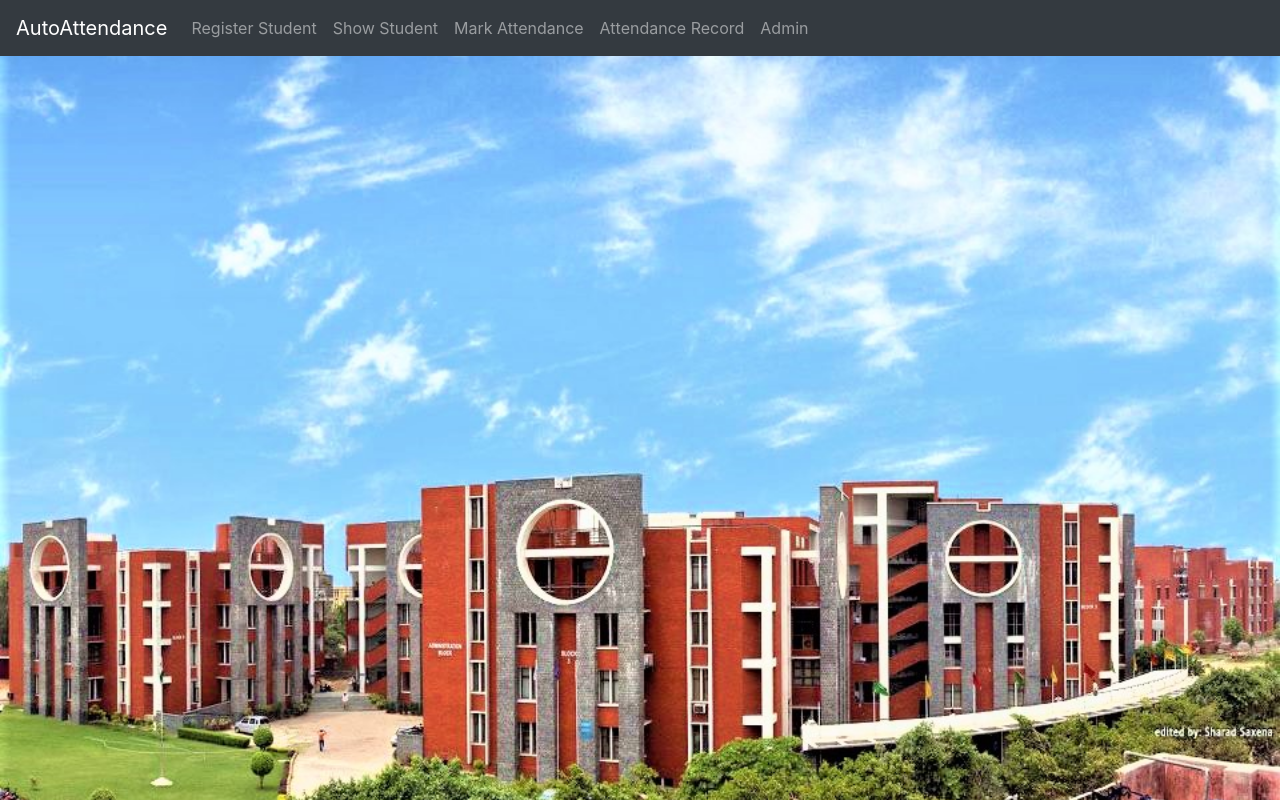
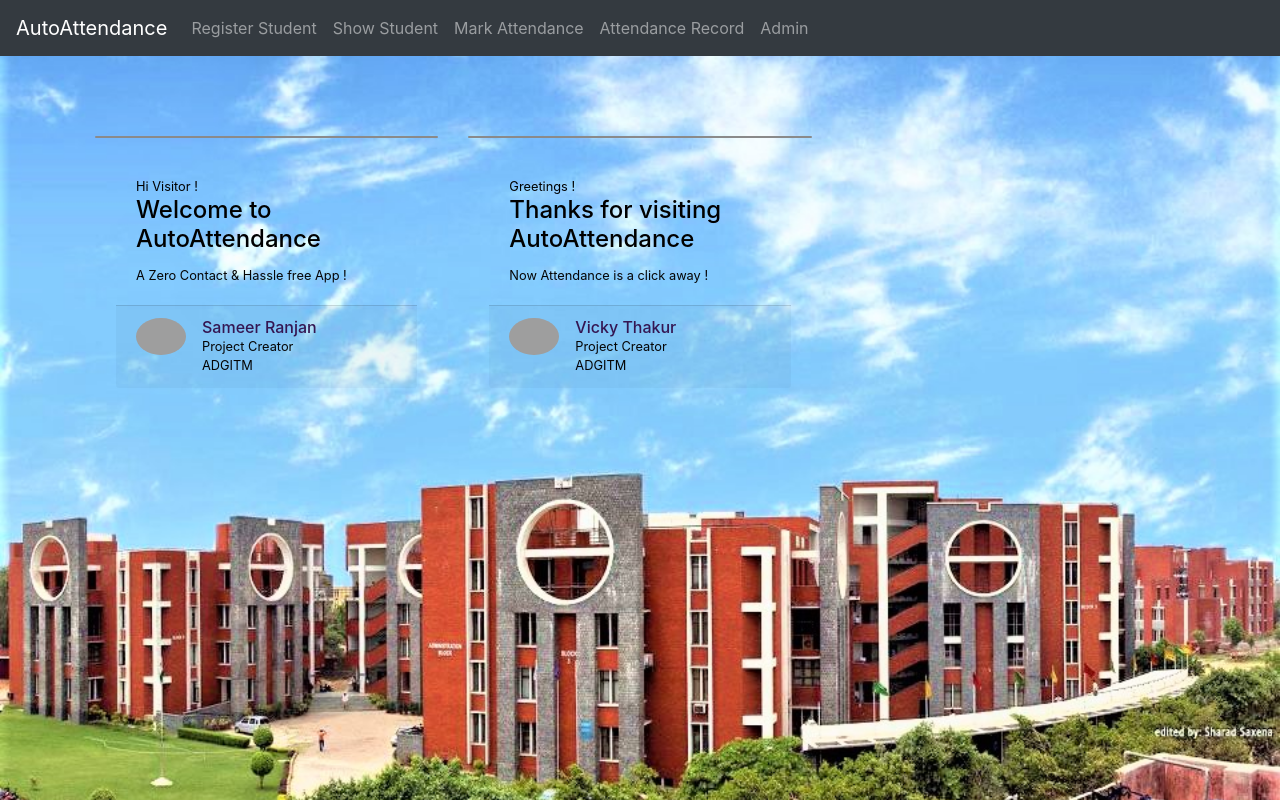
Before and after one commit to wilfredarin/AutoAttendance, a Django app: page / in a window 1280 px wide. Run offline with Django 3.2, Linux system fonts and the light colour scheme; some libraries are stand-ins or nearby versions; grey boxes are pictures that could not be loaded.

Commit message:
final commit

```diff
--- a/attendance/templates/attendance/display_student.html
+++ b/attendance/templates/attendance/display_student.html
@@ -22,7 +22,7 @@
         <a class="nav-link" href="{% url 'markattendance' %}">Mark Attendance</a>
       </li>
       <li class="nav-item">
-        <a class="nav-link" href="{% url 'markattendance' %}">Attendance Record</a>
+        <a class="nav-link" href="{% url 'attendancerecord' %}">Attendance Record</a>
       </li>
     </ul>
   </div>
--- a/attendance/templates/attendance/index.html
+++ b/attendance/templates/attendance/index.html
@@ -38,4 +38,152 @@
       <strong>Success!</strong> Mr {{name}} your attendance has been marked !
     </div>
   {% endif %}
+
+
+
+
+
+
+
+<style>
+  body{
+  background-color:#FCBF49;
+}
+.wrapper{margin:10vh}
+//post card styles
+
+.card{
+  border: none;
+  transition: all 500ms cubic-bezier(0.19, 1, 0.22, 1);
+ overflow:hidden;
+ border-radius:20px;
+ min-height:450px;
+   box-shadow: 0 0 12px 0 rgba(0,0,0,0.2);
+
+ @media (max-width: 768px) {
+  min-height:350px;
+}
+
+@media (max-width: 420px) {
+  min-height:300px;
+}
+
+ &.card-has-bg{
+ transition: all 500ms cubic-bezier(0.19, 1, 0.22, 1);
+  background-size:120%;
+  background-repeat:no-repeat;
+  background-position: center center;
+  &:before {
+    content: '';
+    position: absolute;
+    top: 0;
+    right: 0;
+    bottom: 0;
+    left: 0;
+    background: inherit;
+    -webkit-filter: grayscale(1);
+  -moz-filter: grayscale(100%);
+  -ms-filter: grayscale(100%);
+  -o-filter: grayscale(100%);
+  filter: grayscale(100%);}
+
+  &:hover {
+    transform: scale(0.98);
+     box-shadow: 0 0 5px -2px rgba(0,0,0,0.3);
+    background-size:130%;
+     transition: all 500ms cubic-bezier(0.19, 1, 0.22, 1);
+
+    .card-img-overlay {
+      transition: all 800ms cubic-bezier(0.19, 1, 0.22, 1);
+      background: rgb(35,79,109);
+     background: linear-gradient(0deg, rgba(4,69,114,0.5) 0%, rgba(4,69,114,1) 100%);
+     }
+  }
+}
+ .card-footer{
+  background: none;
+   border-top: none;
+    .media{
+     img{
+       border:solid 3px rgba(234,95,0,0.3);
+     }
+   }
+ }
+ .card-meta{color:orange}
+ .card-body{
+   transition: all 500ms cubic-bezier(0.19, 1, 0.22, 1);
+}
+ &:hover {
+   .card-body{
+     margin-top:30px;
+     transition: all 800ms cubic-bezier(0.19, 1, 0.22, 1);
+   }
+ cursor: pointer;
+ transition: all 800ms cubic-bezier(0.19, 1, 0.22, 1);
+}
+ .card-img-overlay {
+  transition: all 800ms cubic-bezier(0.19, 1, 0.22, 1);
+ background: rgb(35,79,109);
+background: linear-gradient(0deg, rgba(35,79,109,0.3785889355742297) 0%, rgba(69,95,113,1) 100%);
+}
+}
+</style>
+
+
+
+<div id="card-intro">
+
+<section class="wrapper">
+  <div class="container">
+    <div class="row">
+
+       <div class="col-sm-4">
+        <div class="card text-white card-has-bg click-col" style="background-image:url('https://source.unsplash.com/600x900/?tree,nature');">
+           <img class="card-img d-none" src="https://source.unsplash.com/600x900/?tree,nature" alt="Goverment Lorem Ipsum Sit Amet Consectetur dipisi?">
+            <div class="card-img-overlay d-flex flex-column">
+              <div class="card-body">
+                <small class="card-meta mb-2" style="color: black;">Hi Visitor !</small>
+                <h4 class="card-title mt-0 " style="color: black;">Welcome to AutoAttendance</h4>
+                <small style="color:rgb(5, 5, 5);"><i class="far fa-clock"></i>A Zero Contact & Hassle free App !</small>
+              </div>
+              <div class="card-footer">
+                  <div class="media">
+                    <img class="mr-3 rounded-circle" src="https://cdn0.iconfinder.com/data/icons/user-pictures/100/male-512.png" alt="Generic placeholder image" style="max-width:50px">
+                    <div class="media-body">
+                      <h6 class="my-0 d-block" style="color:rgb(52, 22, 82);">Sameer Ranjan</h6>
+                      <small style="color:rgb(5, 5, 5);">Project Creator</br>ADGITM</small>
+
+                    </div>
+                  </div>
+              </div>
+            </div>
+        </div>
+      </div>
+
+      <div class="col-sm-4">
+        <div class="card text-white card-has-bg click-col" style="background-image:url('https://source.unsplash.com/600x900/?tree,nature');">
+           <img class="card-img d-none" src="https://source.unsplash.com/600x900/?tree,nature" alt="Goverment Lorem Ipsum Sit Amet Consectetur dipisi?">
+            <div class="card-img-overlay d-flex flex-column">
+              <div class="card-body">
+                <small class="card-meta mb-2" style="color: black;">Greetings !</small>
+                <h4 class="card-title mt-0 " style="color: black;">Thanks for visiting AutoAttendance</h4>
+                <small style="color:rgb(5, 5, 5);"><i class="far fa-clock"></i> Now Attendance is a click away !</small>
+              </div>
+              <div class="card-footer">
+                  <div class="media">
+                    <img class="mr-3 rounded-circle" src="https://cdn0.iconfinder.com/data/icons/user-pictures/100/male-512.png" alt="Generic placeholder image" style="max-width:50px">
+                    <div class="media-body" style="color:rgb(52,22,82);">
+                      <h6 class="my-0 d-block" style="color:rgb(52, 22, 82);">Vicky Thakur</h6>
+                      <small style="color:rgb(5, 5, 5);">Project Creator</br>ADGITM</small>
+                    </div>
+                  </div>
+              </div>
+            </div>
+        </div>
+      </div>
+
+    </div>
+  </div>
+</section>
+
 </div>
```
Also changed, not shown: db.sqlite3, media/images/elon.jpeg (added).
